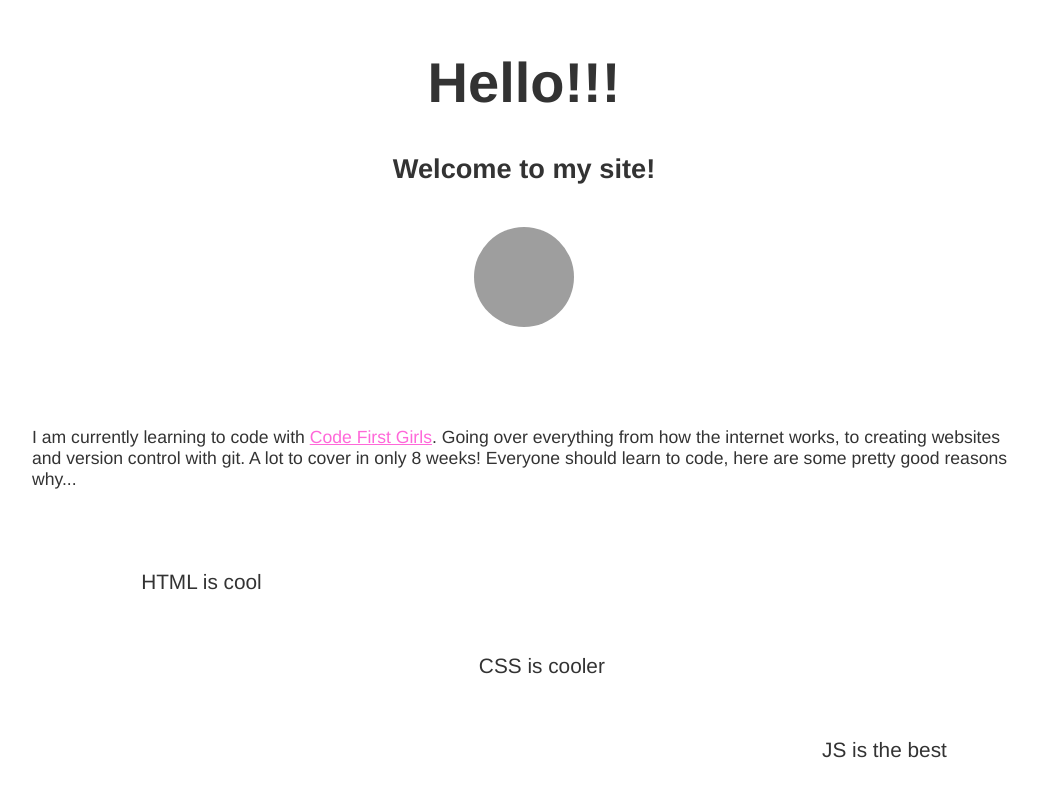
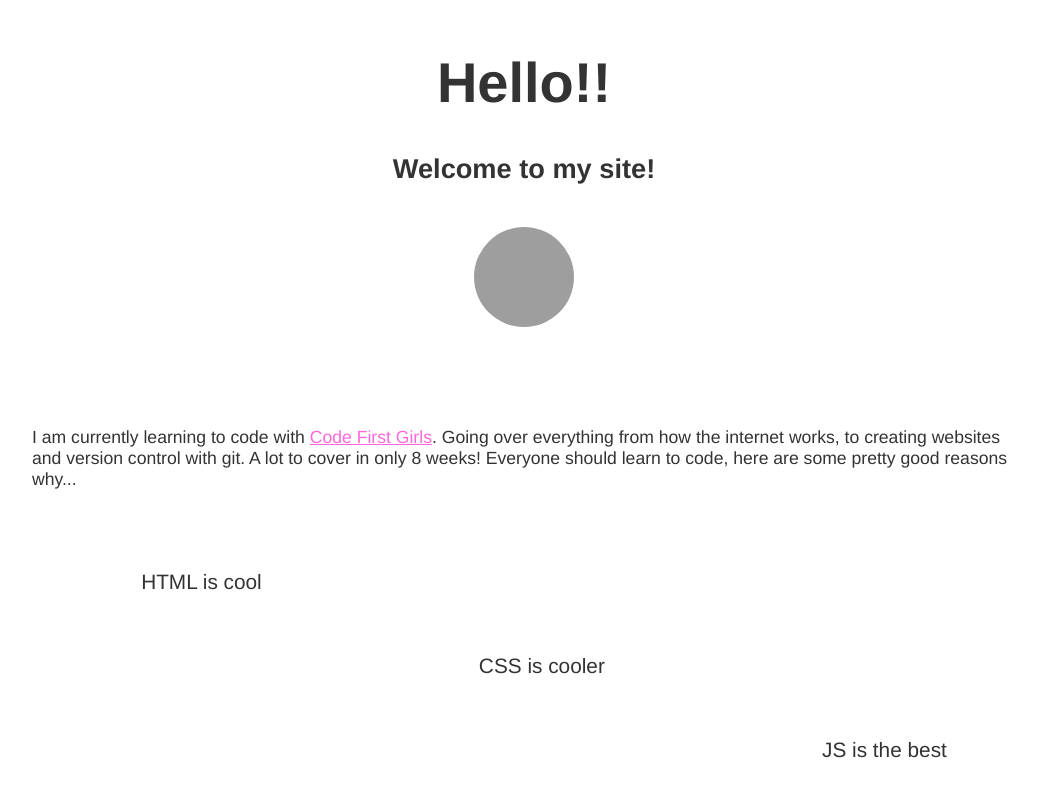
Before and after one commit to louisa-wu/beginners-week-one, a plain HTML site: page index.html in a window 1280 px wide. Shown: the top 800 px of the page, without its empty margins (116-1154 px from the left). Drawn offline with Linux system fonts and the light colour scheme; files that its build step writes are made by us from their sources; grey boxes are pictures that could not be loaded.

```diff
--- a/index.html
+++ b/index.html
@@ -13,7 +13,7 @@
   </head>
 
   <body>
-  <h1>Hello!!!</h1>
+  <h1>Hello!!</h1>
 
   <h2>Welcome to my site!</h2>
 
```
